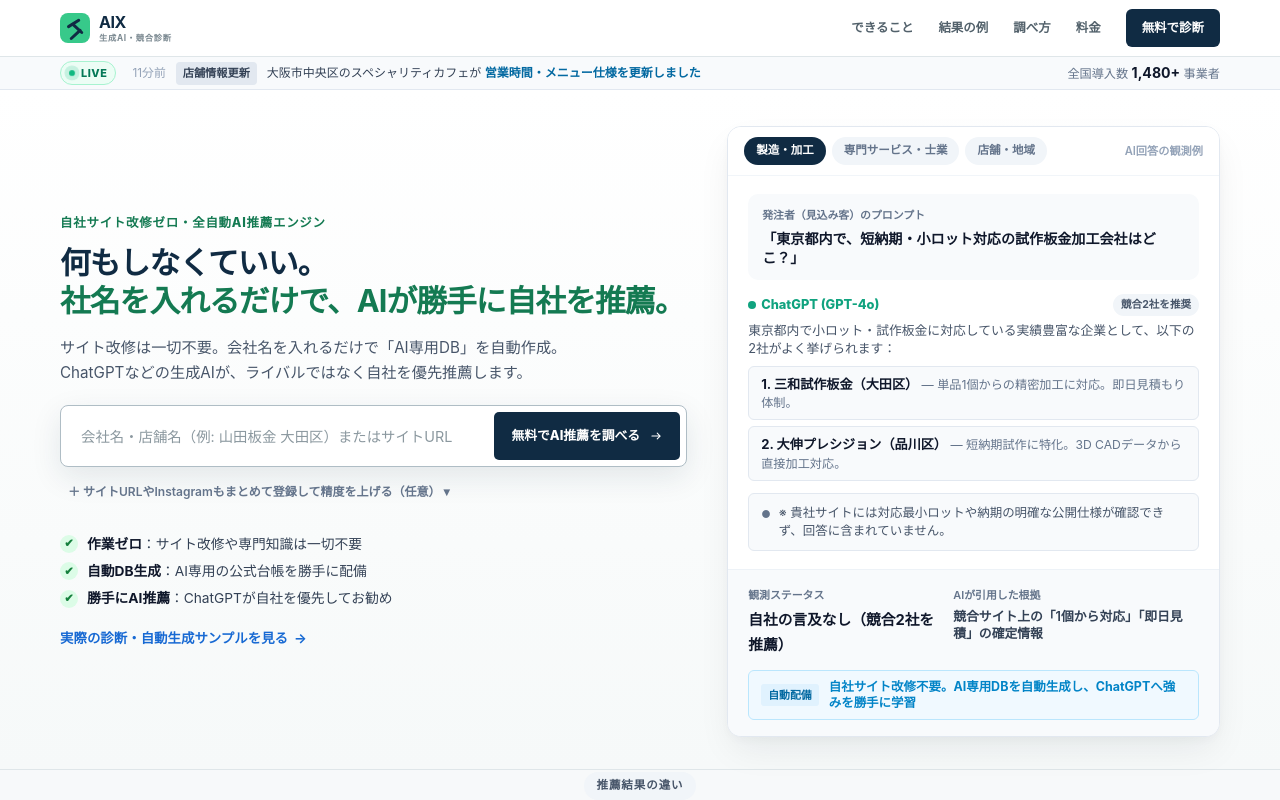
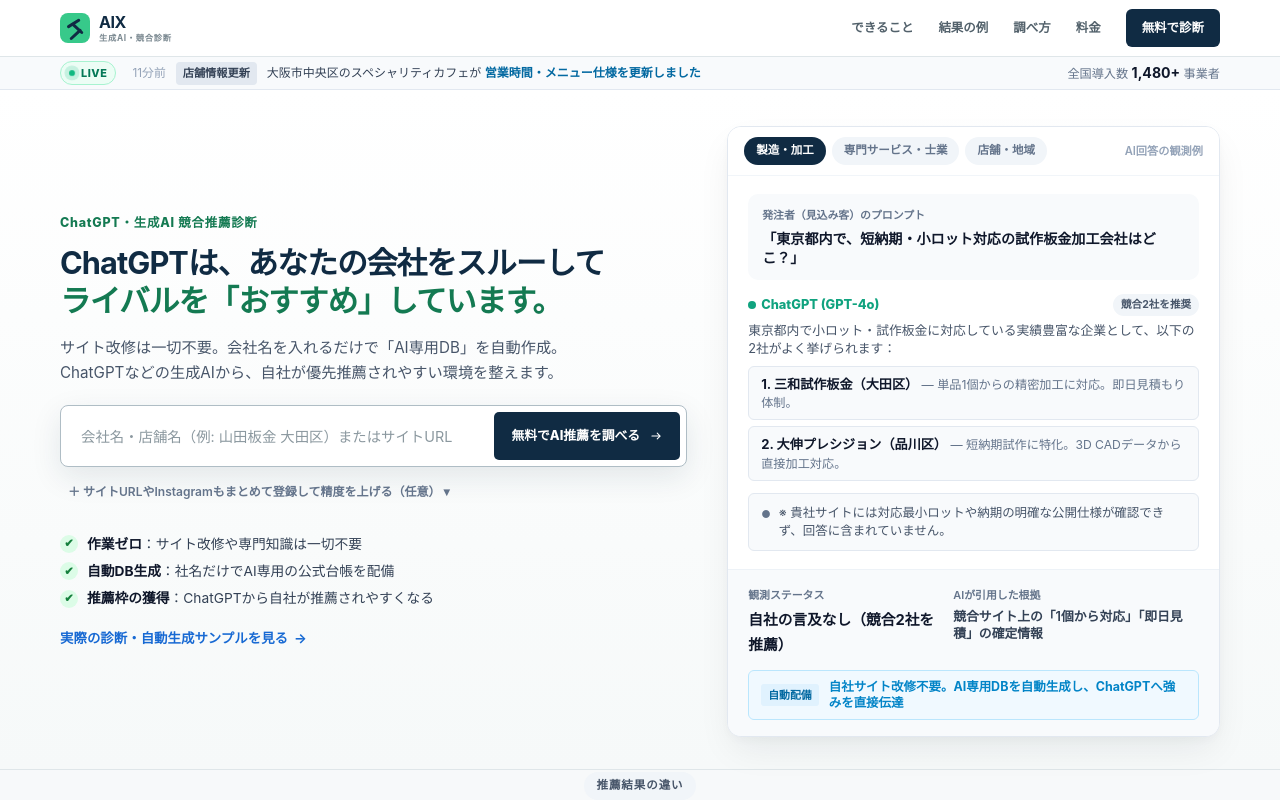
Before and after one commit to salve-de/AIX-next, a Next.js app: page / in a window 1280 px wide. Shown: the top 800 px of the page. Built offline with nearby package versions, Linux system fonts and the light colour scheme; no server answers.

Commit message:
fix(landing): 大見出し確定、推薦の断定表現修正、不適切表現の完全排除

```diff
--- a/app/page.tsx
+++ b/app/page.tsx
@@ -18,14 +18,14 @@
           {/* 左カラム：問題提起・入力フォーム・得られるメリット */}
           <div className="landing-hero-col-left">
             <div className="landing-hero-head-block">
-              <p className="overline">自社サイト改修ゼロ・全自動AI推薦エンジン</p>
+              <p className="overline">ChatGPT・生成AI 競合推薦診断</p>
               <h1>
-                何もしなくていい。<br />
-                <em>社名を入れるだけで、AIが勝手に自社を推薦。</em>
+                ChatGPTは、あなたの会社をスルーして<br />
+                <em>ライバルを「おすすめ」しています。</em>
               </h1>
               <p className="landing-hero-lead">
                 サイト改修は一切不要。会社名を入れるだけで「AI専用DB」を自動作成。<br />
-                ChatGPTなどの生成AIが、ライバルではなく自社を優先推薦します。
+                ChatGPTなどの生成AIから、自社が優先推薦されやすい環境を整えます。
               </p>
             </div>
 
@@ -42,11 +42,11 @@
               </li>
               <li>
                 <span className="check-mark">✔</span>
-                <span><strong>自動DB生成</strong>：AI専用の公式台帳を勝手に配備</span>
+                <span><strong>自動DB生成</strong>：社名だけでAI専用の公式台帳を配備</span>
               </li>
               <li>
                 <span className="check-mark">✔</span>
-                <span><strong>勝手にAI推薦</strong>：ChatGPTが自社を優先してお勧め</span>
+                <span><strong>推薦枠の獲得</strong>：ChatGPTから自社が推薦されやすくなる</span>
               </li>
             </ul>
 
--- a/components/product-visuals.tsx
+++ b/components/product-visuals.tsx
@@ -17,7 +17,7 @@
       aiNote: "※ 貴社サイトには対応最小ロットや納期の明確な公開仕様が確認できず、回答に含まれていません。",
       statusVal: "自社の言及なし（競合2社を推薦）",
       evidenceDesc: "競合サイト上の「1個から対応」「即日見積」の確定情報",
-      actionDesc: "自社サイト改修不要。AI専用DBを自動生成し、ChatGPTへ強みを勝手に学習",
+      actionDesc: "自社サイト改修不要。AI専用DBを自動生成し、ChatGPTへ強みを直接伝達",
     },
     service: {
       query: "「親身に個別相談に乗ってくれる、相続専門の信頼できる税理士事務所は？」",
@@ -29,7 +29,7 @@
       aiNote: "※ 貴社サイトは個別対応の実績や料金体系がAIに読み取れず、比較候補から外れています。",
       statusVal: "自社の言及なし（他社を優先推薦）",
       evidenceDesc: "公式料金プランと「初回直接面談」の確定情報",
-      actionDesc: "自社サイト改修不要。AI専用DBを自動生成し、個別伴走の強みを勝手に学習",
+      actionDesc: "自社サイト改修不要。AI専用DBを自動生成し、個別伴走の強みを直接伝達",
     },
     local: {
       query: "「近隣で休日の急患や夜間診療に対応しているクリニックはある？」",
@@ -41,7 +41,7 @@
       aiNote: "※ 貴院の診療時間や受付仕様のデータがAIクローラーに正しく伝達されていません。",
       statusVal: "自社の言及なし（大手ポータルが優先）",
       evidenceDesc: "Schema構造化された診療カレンダーと受付時間",
-      actionDesc: "自社サイト改修不要。AI専用DBを自動生成し、最新の診療仕様を勝手に公開",
+      actionDesc: "自社サイト改修不要。AI専用DBを自動生成し、最新の診療仕様を直接伝達",
     },
   };
 
```
